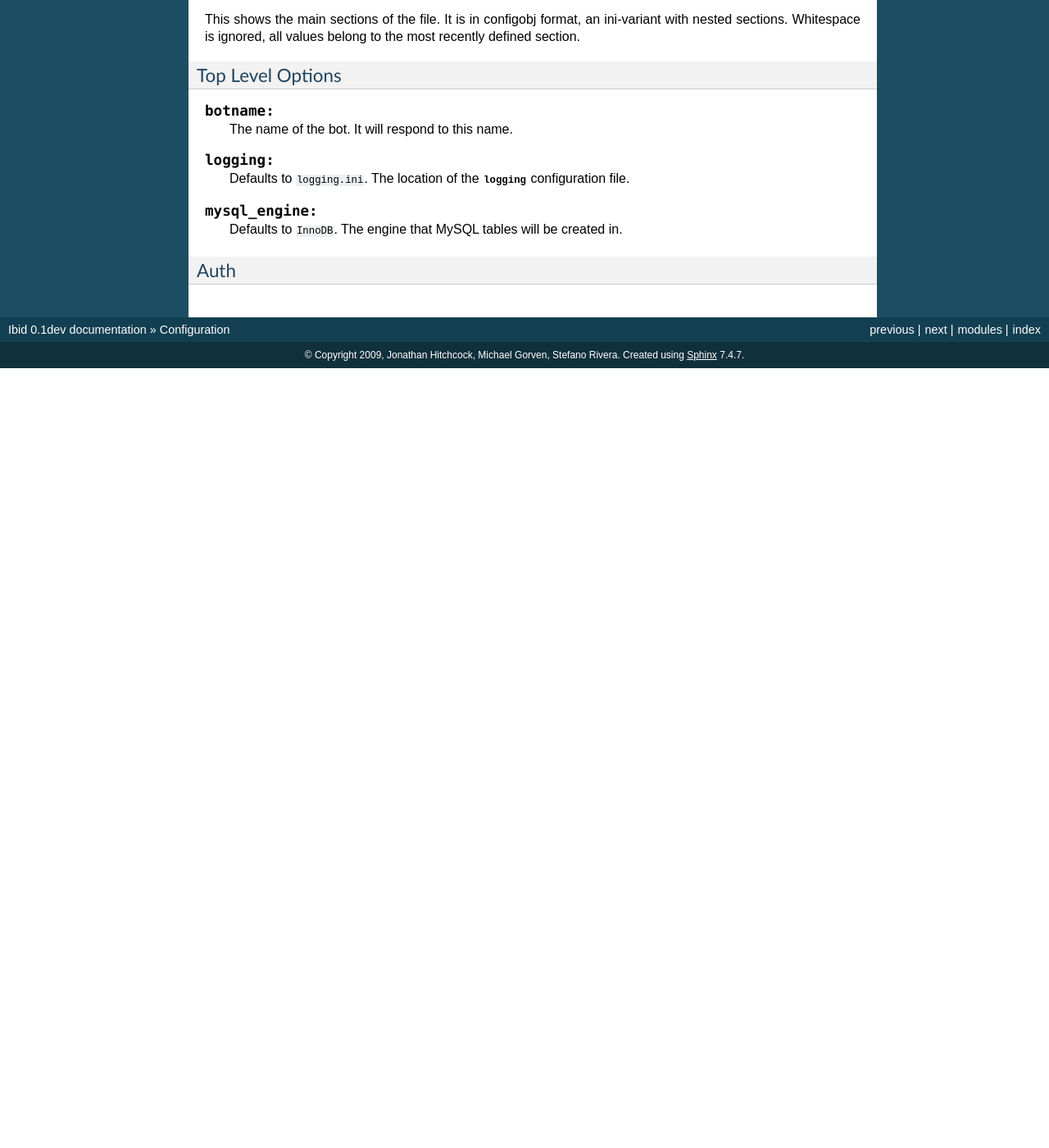
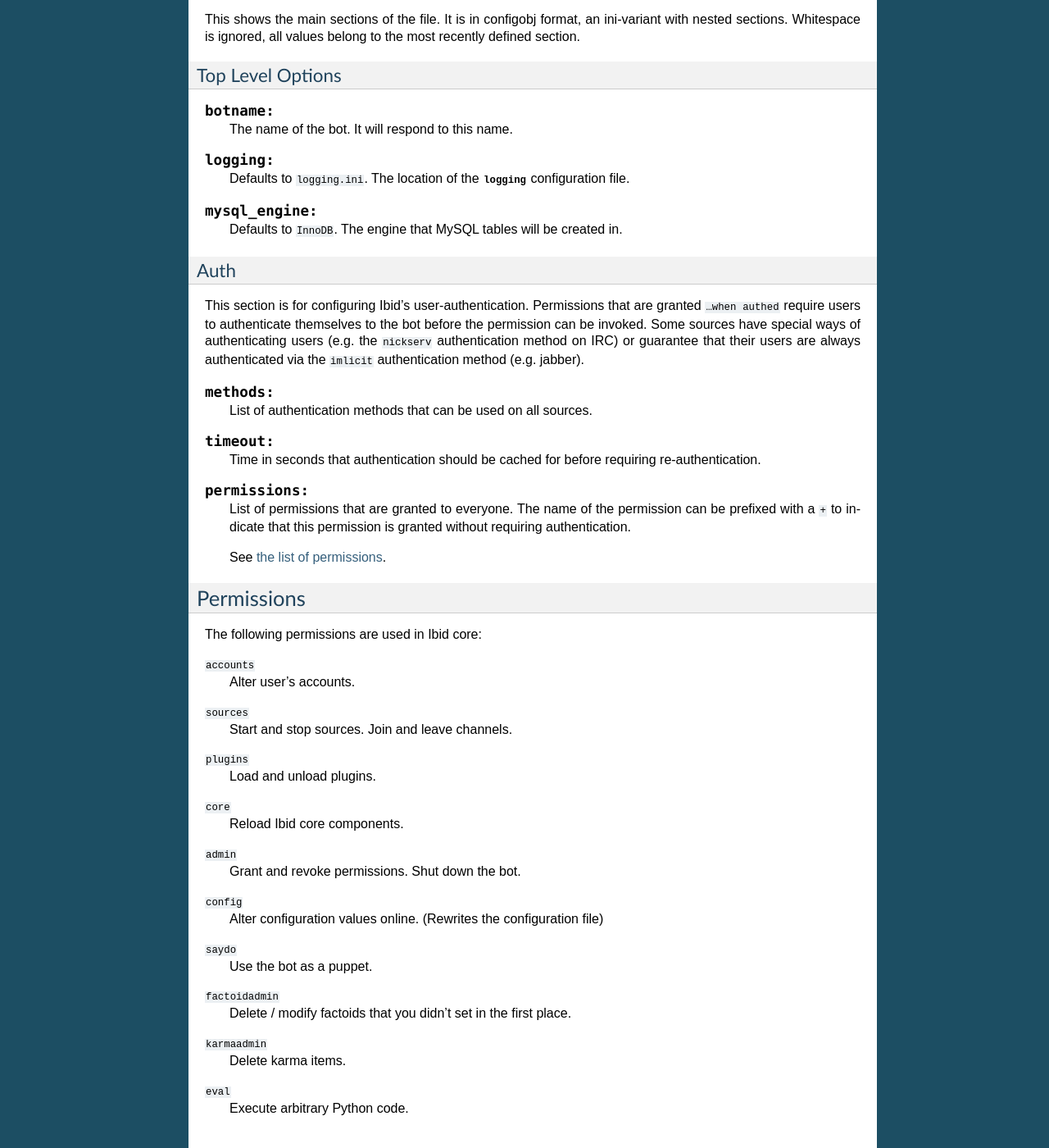
Before and after one commit to ibid/ibid, a Sphinx documentation site: the page built from docs/configuration.rst, in a window 1280 px wide and 1400 px high, scrolled down 1014 px. Shown: the whole window at 82% size. Built offline with Sphinx 7.4.7, drawn with Linux system fonts in a browser that asks for light colours; before the commit the page ends 1463 px from its top, so only the background shows below that.

Commit message:
Documented auth

```diff
--- a/docs/configuration.rst
+++ b/docs/configuration.rst
@@ -90,4 +90,57 @@ Top Level Options
 Auth
 ^^^^
 
+This section is for configuring Ibid's user-authentication.
+Permissions that are granted ``…when authed`` require users to
+authenticate themselves to the bot before the permission can be invoked.
+Some sources have special ways of authenticating users (e.g. the
+``nickserv`` authentication method on IRC) or guarantee that their users
+are always authenticated via the ``imlicit`` authentication method (e.g.
+jabber).
+
+.. describe:: methods:
+
+   List of authentication methods that can be used on all sources.
+
+.. describe:: timeout:
+
+   Time in seconds that authentication should be cached for before
+   requiring re-authentication.
+
+.. describe:: permissions:
+
+   List of permissions that are granted to everyone.
+   The name of the permission can be prefixed with a ``+`` to indicate
+   that this permission is granted without requiring authentication.
+
+   See :ref:`the list of permissions <permissions>`.
+
+.. _permissions:
+
+Permissions
+-----------
+
+The following permissions are used in Ibid core:
+
+``accounts``
+   Alter user's accounts.
+``sources``
+   Start and stop sources. Join and leave channels.
+``plugins``
+   Load and unload plugins.
+``core``
+   Reload Ibid core components.
+``admin``
+   Grant and revoke permissions. Shut down the bot.
+``config``
+   Alter configuration values online. (Rewrites the configuration file)
+``saydo``
+   Use the bot as a puppet.
+``factoidadmin``
+   Delete / modify factoids that you didn't set in the first place.
+``karmaadmin``
+   Delete karma items.
+``eval``
+   Execute arbitrary Python code.
+
 .. vi: set et sta sw=3 ts=3:
```
